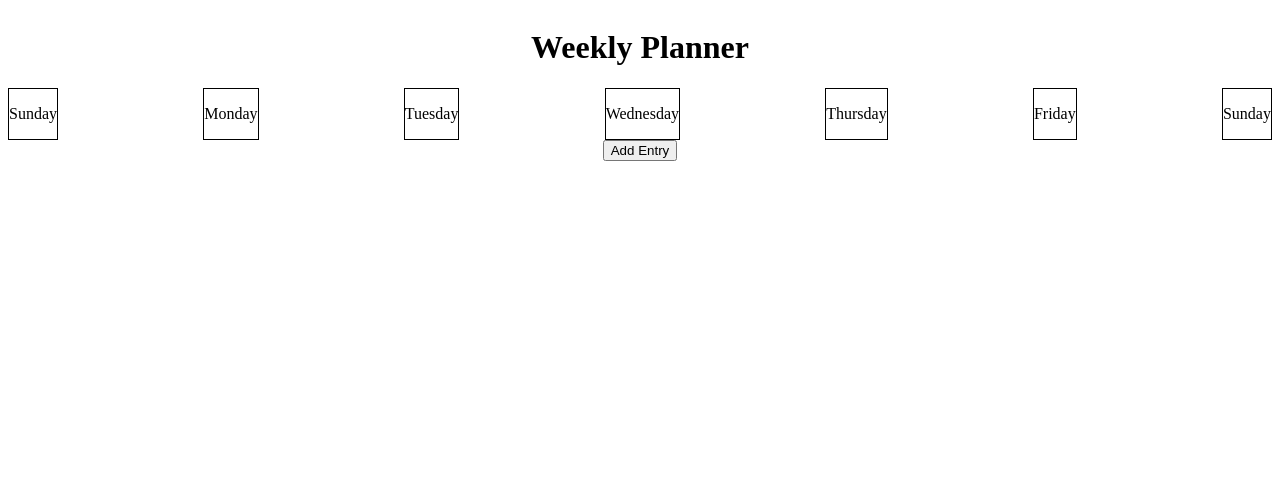
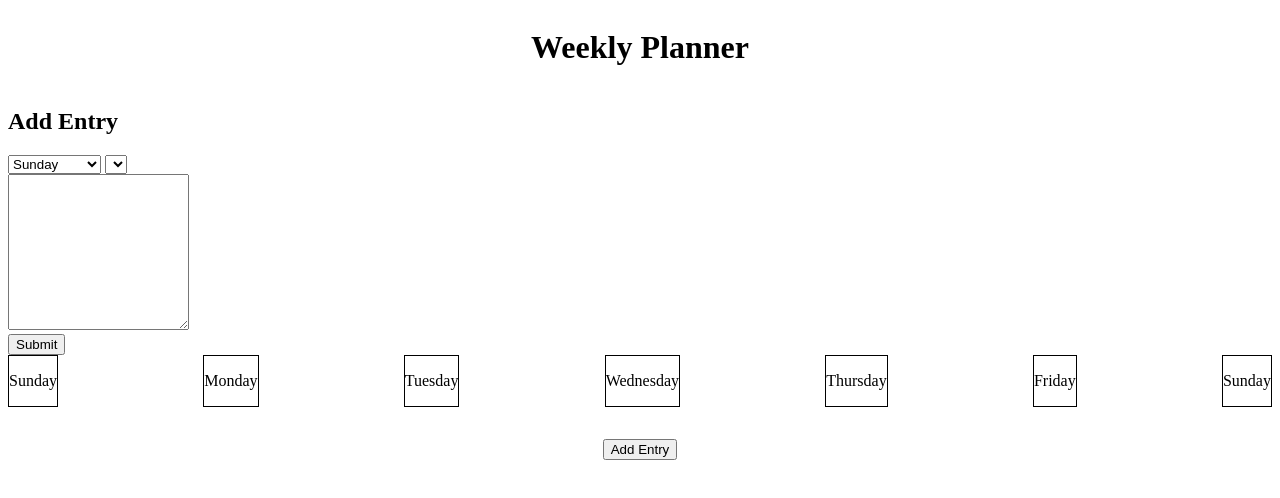
Before and after one commit to krog-kristian/week-planner, a website: page index.html in a window 1280 px wide. Drawn offline with Linux system fonts and the light colour scheme.

```diff
--- a/index.html
+++ b/index.html
@@ -11,6 +11,25 @@
     <header>
       <h1>Weekly Planner</h1>
     </header>
+    <div>
+      <h2> Add Entry</h2>
+      <form action="">
+        <div>
+          <select name="day-of-week" id="day-of-week">
+            <option value="sunday">Sunday</option>
+            <option value="monday">Monday</option>
+            <option value="tuesday">Tuesday</option>
+            <option value="wednesday">Wednesday</option>
+            <option value="thursday">Thursday</option>
+            <option value="friday">Friday</option>
+            <option value="saturday">saturday</option>
+          </select>
+          <select name="time" id="time"></select>
+        </div>
+        <textarea name="description" id="description" rows="10"></textarea>
+        <div><button type="submit">Submit</button></div>
+      </form>
+    </div>
     <section>
       <div class="row space-between">
         <div class="day">
--- a/styles.css
+++ b/styles.css
@@ -26,4 +26,5 @@
 .button-container {
   align-items: center;
   justify-content: center;
+  margin: 2rem 0;
 }
```
